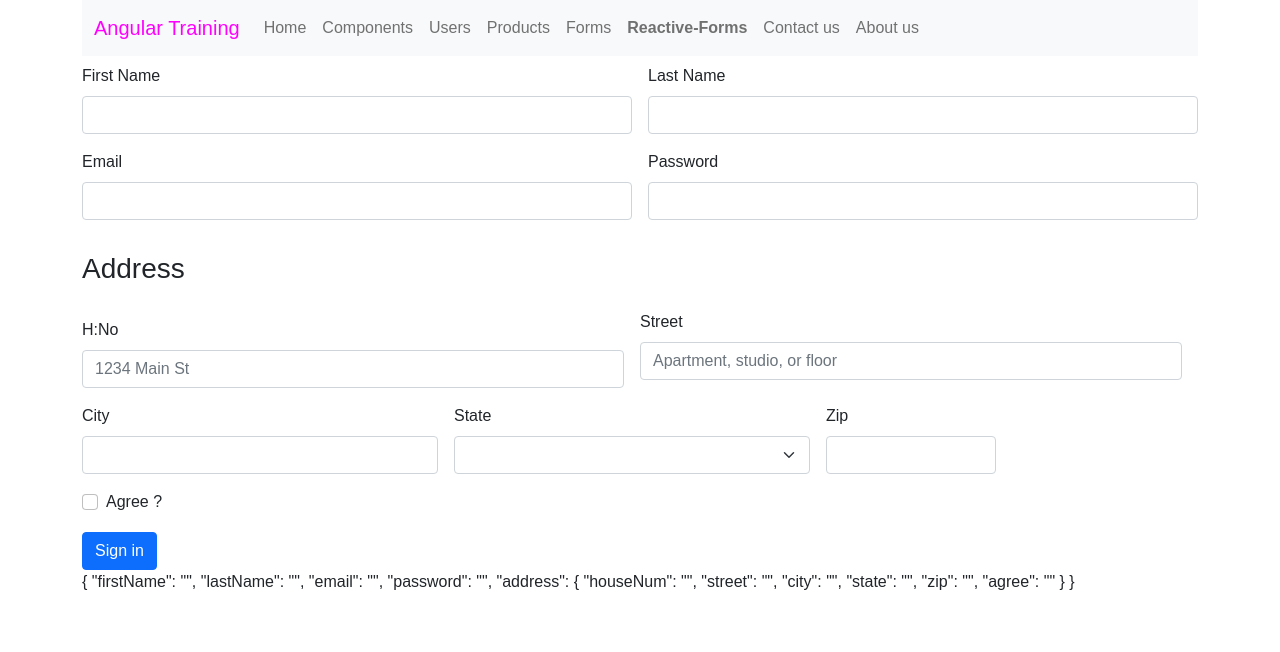
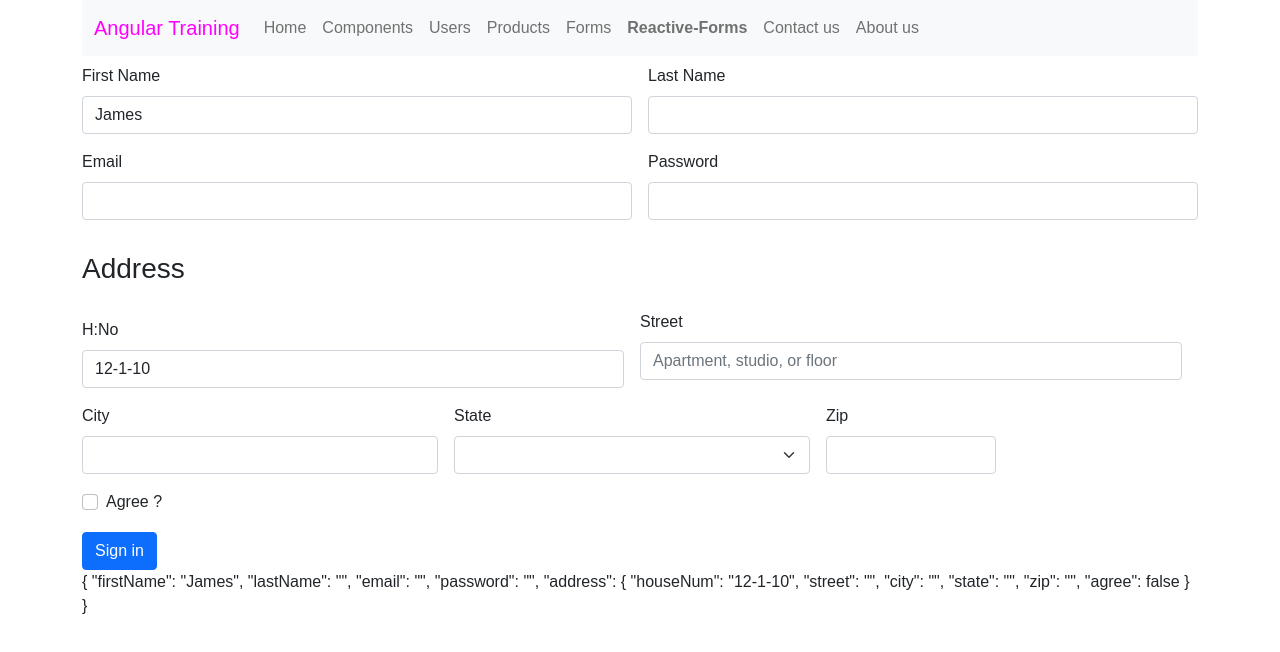
Before and after one commit to shashankGopannagari/demo, an Angular app: page /reactive-forms in a window 1280 px wide. Shown: the top 652 px of the page. Built offline with nearby package versions, Linux system fonts and the light colour scheme.

Commit message:
reactive forms
custom-validations
and set the values by using setValue and patch value

```diff
--- a/src/app/forms/reactive-form/reactive-form.component.html
+++ b/src/app/forms/reactive-form/reactive-form.component.html
@@ -1,15 +1,18 @@
 <main>
+
+
     <form class="row g-3" [formGroup]="registraionForm" (submit)="signIn()">
 
         <div class="col-md-6">
             <label for="firstName" class="form-label">First Name</label>
             <input type="text" class="form-control" id="firstName" name="fisrtName" formControlName="firstName"
-            [class.is-invalid]="firstName?.touched && firstName?.invalid" minlength="3"  maxlength="10"
+            [class.is-invalid]="getFirstName?.touched && getFirstName?.invalid" minlength="3"  maxlength="10"
             required >
-            <div *ngIf="firstName?.touched && firstName?.invalid">
-                <small class="text-danger" *ngIf="firstName?.errors?.['required']">First Name is required</small>
-                <small class="text-danger" *ngIf="firstName?.errors?.['minlength']">Minimum 3 characters required</small>
-                <!-- <small class="text-danger" *ngIf="firstName?.errors?.['pattern']">Special characters not allowed</small> -->
+            <div *ngIf="getFirstName?.touched && getFirstName?.invalid">
+                <small class="text-danger" *ngIf="getFirstName?.errors?.['required']">First Name is required</small>
+                <small class="text-danger" *ngIf="getFirstName?.errors?.['minlength']">Minimum 3 characters required</small>
+                <small class="text-danger" *ngIf="getFirstName?.errors?.['nameNotAllowed']">
+                  {{getFirstName?.errors?.['nameNotAllowed'].value}} as FirstName is not allowed</small>
             </div>
           </div>
           <div class="col-md-6">
@@ -18,7 +21,9 @@
           </div>
         <div class="col-md-6">
           <label for="inputEmail4" class="form-label">Email</label>
-          <input type="email" class="form-control" id="inputEmail4" name="email" formControlName="email">
+          <input type="email" class="form-control" id="inputEmail4" name="email" formControlName="email"
+          [class.is-invalid]="getEmail?.touched && getEmail?.invalid">
+          <small class="invalid-feedback" *ngIf="getEmail?.errors?.['required']">Email is required</small>
         </div>
         <div class="col-md-6">
           <label for="inputPassword4" class="form-label">Password</label>
@@ -62,7 +67,7 @@
         </div>
     </section>
         <div class="col-12">
-          <button type="submit" class="btn btn-primary">Sign in</button>
+          <button type="submit" class="btn btn-primary" [disabled]="registraionForm.invalid">Sign in</button>
         </div>
       </form>
 
--- a/src/app/forms/reactive-form/reactive-form.component.ts
+++ b/src/app/forms/reactive-form/reactive-form.component.ts
@@ -1,6 +1,6 @@
 import { Component, OnInit } from '@angular/core';
 import { FormBuilder, FormControl, FormGroup, Validators } from '@angular/forms';
-
+import { userNameValidator } from 'src/app/shared/userNameValidator';
 @Component({
   selector: 'app-reactive-form',
   templateUrl: './reactive-form.component.html',
@@ -32,7 +32,9 @@ export class ReactiveFormComponent implements OnInit {
 
   ngOnInit(): void {
     this.registraionForm = this.fb.group({
-      firstName: ['', [Validators.required, Validators.minLength]],
+      firstName: ['', [Validators.required, Validators.minLength, userNameValidator(/admin/),
+      userNameValidator(/password/), userNameValidator(/sdf/)]],
+      // firstName: ['', [Validators.required, Validators.minLength, userNameValidator ]],
       lastName: [''],
       email: [''],
       password: [''],
@@ -42,16 +44,22 @@ export class ReactiveFormComponent implements OnInit {
         city: [''],
         state: [''],
         zip: [''],
-        agree: ['']
+        agree: [false]
       })
 
     })
-
+    this.setFormValues()
+    this.setValidatorForEmail();
   }
 
-  get firstName(){
+  get getFirstName() {
     return this.registraionForm.get('firstName');
   }
+
+  get getEmail() {
+    return this.registraionForm.get('email');
+  }
+
 
   signIn() {
     console.table(this.registraionForm?.value);
@@ -59,5 +67,47 @@ export class ReactiveFormComponent implements OnInit {
 
 
 
+  setValidatorForEmail() {
+    this.registraionForm.get('address.agree')?.valueChanges.subscribe((checkedValue: boolean) => {
+      const email = this.registraionForm.get('email');
+      if (checkedValue) {
+        email?.setValidators(Validators.required);
+      }
+      else {
+        email?.clearValidators();
+      }
 
+      email?.updateValueAndValidity();
+    })
+  }
+
+  setFormValues() {
+    // this.registraionForm.setValue({
+    //   firstName: 'James',
+    //   lastName: 'Bond',
+    //   email: 'james@gmail.com',
+    //   password: 'sdsdfsdf',
+    //   address: {
+    //     houseNum: '12-1-10',
+    //     street: 'Main street',
+    //     city: 'New York',
+    //     state: 'Telangana',
+    //     zip: 121212,
+    //     agree: true
+    //   }
+    // })
+
+this.registraionForm.patchValue({
+  firstName: 'James',
+  address: {
+        houseNum: '12-1-10',
+    //     street: 'Main street',
+    //     city: 'New York',
+    //     state: 'Telangana',
+    //     zip: 121212,
+    //     agree: true
+      }
+})
+
+  }
 }
--- /dev/null
+++ b/src/app/shared/userNameValidator.ts
@@ -0,0 +1,13 @@
+import { AbstractControl, Validator, ValidatorFn } from "@angular/forms";
+
+// export function  userNameValidator(control: AbstractControl): {[key: string]: any} | null {
+//     const nameNotAllowed = /admin/.test(control.value) || /password/.test(control.value);
+//     return nameNotAllowed ? {'nameNotAllowed': {value: control.value}} : null
+// }
+
+export function userNameValidator(notAllowedString: RegExp): ValidatorFn {
+    return (control: AbstractControl): {[key: string]: any} | null  => {
+        const nameNotAllowed = notAllowedString.test(control.value);
+        return nameNotAllowed ? {'nameNotAllowed': {value: control.value}} : null
+    }
+}
```
